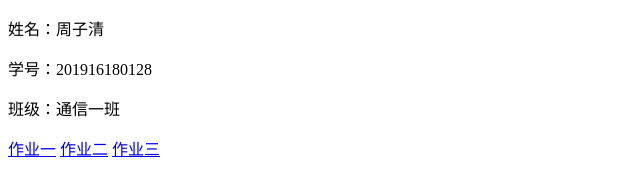
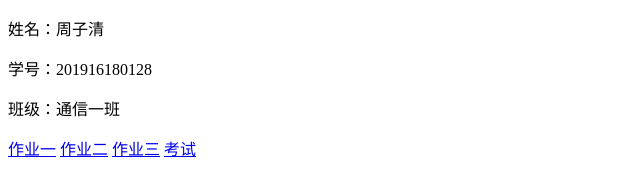
Before and after one commit to qingze-yao/qingze-yao.github.io, a plain HTML site: page index.html in a window 1280 px wide. Shown: the full height of the page, 0-640 px from the left. Drawn offline with Linux system fonts and the light colour scheme.

Commit message:
Update index.html

```diff
--- a/index.html
+++ b/index.html
@@ -13,6 +13,6 @@
        <a href="zy1.html">作业一</a>
        <a href="zy2.html">作业二</a>
        <a href="zy3.html">作业三</a>
-
+       <a href="ks.html">考试</a>
 </body>
 </html>
```
